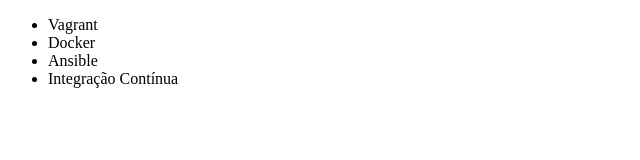
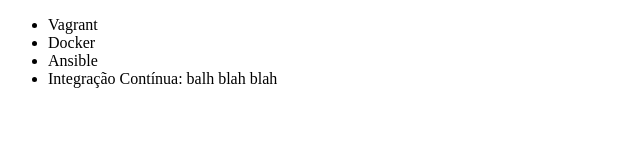
Before and after one commit to vcfpand/alura-git, a plain HTML site: page Victor/index.html in a window 1280 px wide. Shown: the whole page, without its empty margins (0-640 px from the left). Drawn offline with Linux system fonts and the light colour scheme.

Commit message:
correção do nome do curso integração

```diff
--- a/Victor/index.html
+++ b/Victor/index.html
@@ -9,7 +9,7 @@
         <li>Vagrant</li>
         <li>Docker</li>
         <li>Ansible</li>
-        <li>Integração Contínua</li>
+        <li>Integração Contínua: balh blah blah</li>
     </ul>
 </body>
 </html>
```
